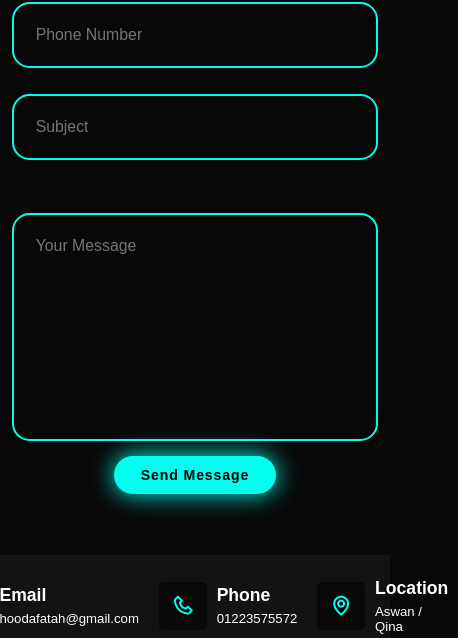
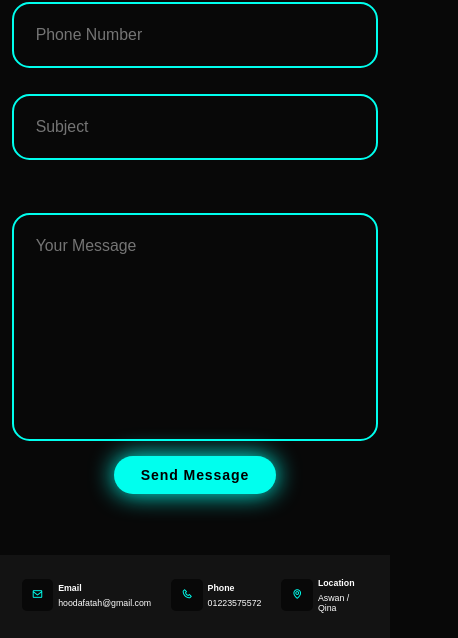
Before and after one commit to Mahmoudfattah/My-Portfolio, a website: page index.html in a window 390 px wide. Shown: the part 9779-10417 px from the top of the page, 458 px wide, since content can reach past the window. Drawn offline with nearby package versions, Linux system fonts and the light colour scheme.

Commit message:
Updated project

```diff
--- a/style.css
+++ b/style.css
@@ -364,7 +364,7 @@ box-shadow:  0 0 25px transparent;
 
 }
 ::-webkit-scrollbar{
-    width: 15px;
+    width: 12px;
 
 }
 ::-webkit-scrollbar-thumb{
@@ -373,7 +373,7 @@ box-shadow:  0 0 25px transparent;
 }
 ::-webkit-scrollbar-track{
     background-color: var(--bg-color);
-    width: 50px;
+    width: 25px;
 }
 .services{
     background-color: var(--bg-color);
@@ -819,6 +819,36 @@ input ,textarea{
       }
 
 
+
+      .info-contact .info-icons{
+
+
+
+
+        h4{
+            font-size: 1rem;
+            padding-bottom: 5px;
+        }
+        p{
+            font-size: 1rem ;
+        }
+
+    }
+
+    .i{
+
+
+        margin-right: 5px;
+        i{
+            font-size: 1.3rem;
+            color: var(--main-color);
+            padding: 10px;
+
+
+        }
+    }
+
+
 }
 @media(max-width:895px){
 
```
